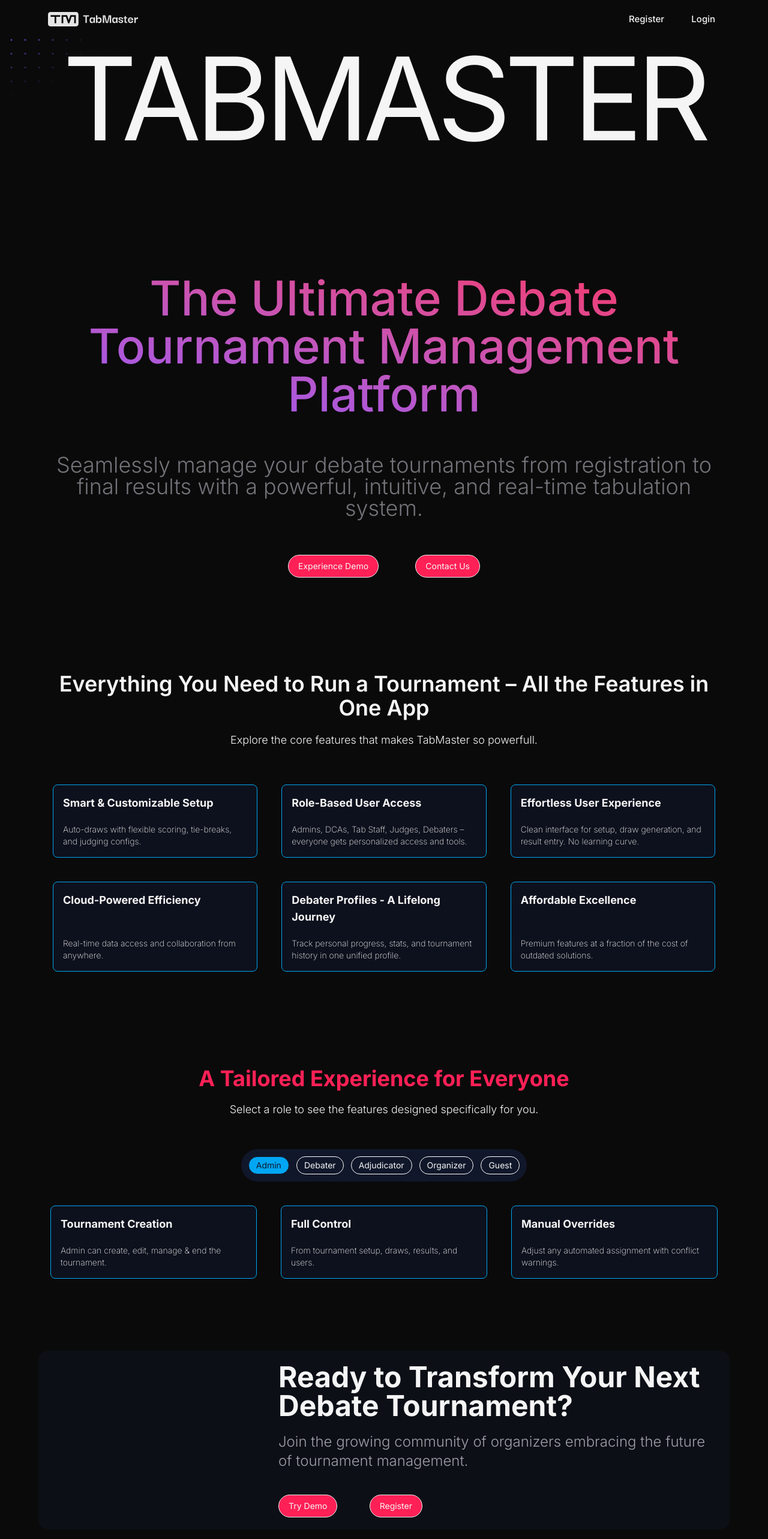
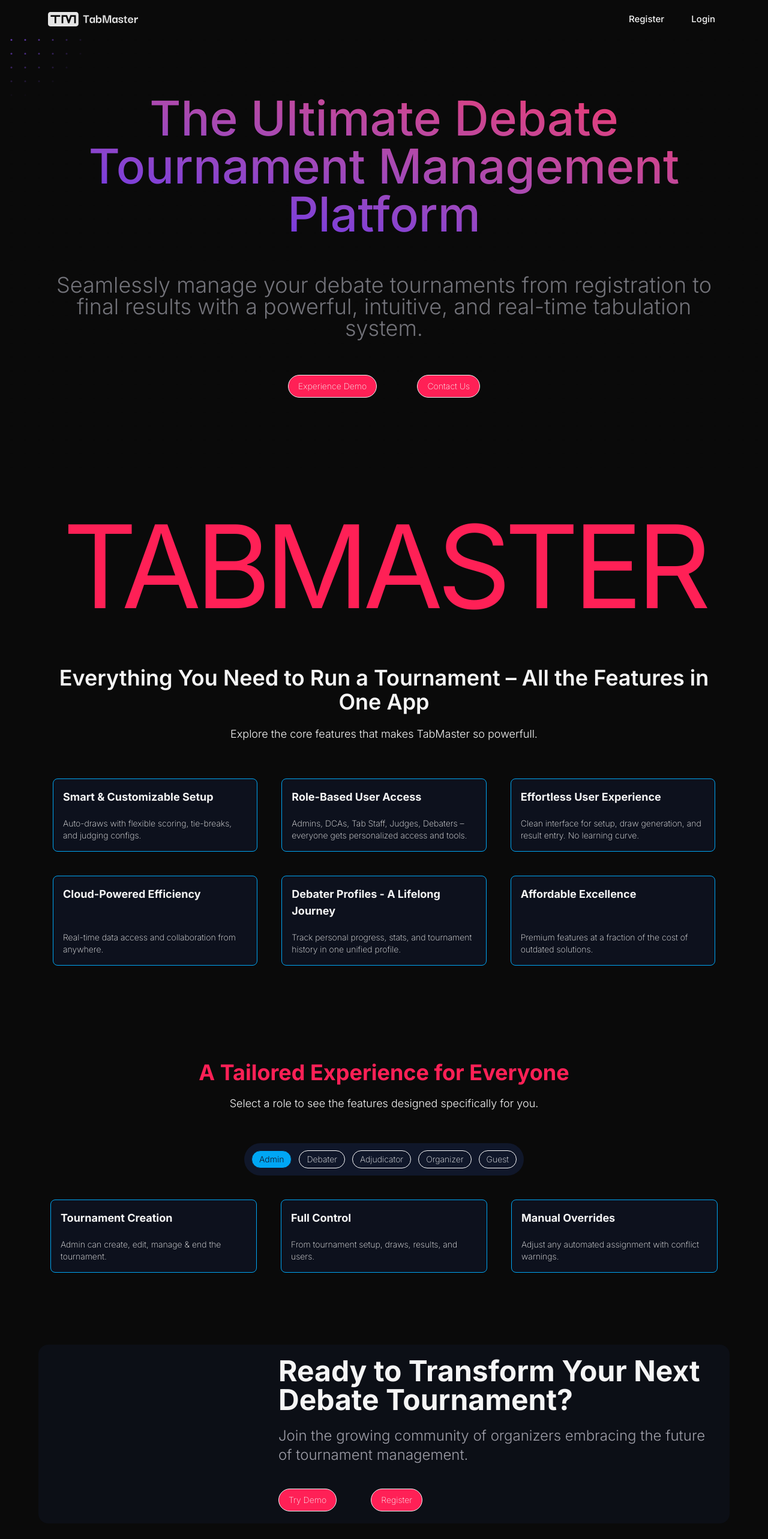
Before and after one commit to Ferdus615/TabMaster, a Next.js app: page / in a window 1280 px wide. Shown: the top 2566 px of the page at 60% size. Built offline with nearby package versions, Linux system fonts and the light colour scheme; grey boxes are pictures that could not be loaded.

Commit message:
code refactor

```diff
--- a/app/globals.css
+++ b/app/globals.css
@@ -81,8 +81,8 @@ body {
   @apply text-[min(6vw,36px)] leading-[min(1,1.5)] font-light text-zinc-text/70 p-5;
 }
 
-@utility gradient-text {
-  @apply text-transparent bg-clip-text bg-linear-to-tr from-violet to-rose;
+@utility gradient-universe {
+  @apply text-transparent bg-clip-text bg-linear-to-tr from-[#5606FF] to-rose;
 }
 
 @utility link-text {
@@ -112,7 +112,7 @@ body {
     @apply grid md:grid-cols-2 lg:grid-cols-3 gap-10;
   }
   .name_style {
-    @apply text-[min(15vw,320px)] font-normal tracking-tighter;
+    @apply text-[min(15vw,320px)] font-normal tracking-tighter z-10 text-transparent bg-clip-text text-center;
   }
 }
 
--- a/app/page.jsx
+++ b/app/page.jsx
@@ -13,10 +13,9 @@ export default function Home() {
   return (
     <div className="flex flex-col items-center justify-center">
       <Navbar />
+      {/* <Hero /> */}
+      <Hero_2 />
       <Name />
-      <Hero_2 />
-      {/* <Hero /> */}
-
       <Feature />
       <Roles />
       <FinalCTA />
--- a/components/LandingPage/Hero_2.jsx
+++ b/components/LandingPage/Hero_2.jsx
@@ -4,13 +4,12 @@ import ButtonR from "../Button/ButtonR";
 const Hero_2 = () => {
   return (
     <div className="flex flex-col items-center justify-center mx-auto max-w-6xl lg:min-h-screen">
-      <h1 className="fluid-text-2 gradient-text sm:text-center">
+      <h1 className="fluid-text-2 gradient-universe sm:text-center">
         The Ultimate Debate Tournament Management Platform
       </h1>
       <p className="fluid-p sm:text-center">
-        Seamlessly manage your debate tournaments from
-        registration to final results with a powerful, intuitive, and real-time
-        tabulation system.
+        Seamlessly manage your debate tournaments from registration to final
+        results with a powerful, intuitive, and real-time tabulation system.
       </p>
 
       <div className="flex flex-col gap-10 sm:flex-row items-center justify-between w-80 mt-5 sm:mt-10">
--- a/components/LandingPage/Name.jsx
+++ b/components/LandingPage/Name.jsx
@@ -1,13 +1,14 @@
+"use client";
 import React from "react";
 
 const Name = () => {
   return (
-    <div className="mt-5 h-70">
-      <span className="name_style">TABMASTER</span>
+    <div className="mb-10 h-[250px]">
+      <span className="text-[min(15vw,320px)] font-normal tracking-tighter text-rose">
+        TABMASTER
+      </span>
     </div>
   );
 };
 
-// mt-5 h-70
-
 export default Name;
--- a/components/button/ButtonR.jsx
+++ b/components/button/ButtonR.jsx
@@ -5,7 +5,7 @@ const ButtonR = ({ link = "#", id = "", text = "Click Me", onClick }) => {
     <a
       href={link}
       id={id}
-      className={`rounded-full border-1 bg-rose px-4 py-2 text-sm hover:bg-persian hover:border-sky`}
+      className={`rounded-full font-extralight border-1 bg-rose px-4 py-2 text-sm hover:bg-persian hover:border-sky`}
     >
       {text}
     </a>
--- a/components/button/RButton.jsx
+++ b/components/button/RButton.jsx
@@ -15,7 +15,7 @@ const SButton = ({
         selected
           ? "bg-sky text-persian hover:border-persian"
           : "bg-transparent hover:bg-slate-700 border-white"
-      } px-3 py-1 rounded-md border-1 text-sm font-regular flex justify-center transition
+      } px-3 py-1 rounded-md border-1 text-sm font-light flex justify-center transition
       hover:cursor-pointer ${className}`}
     >
       {text}
--- a/components/button/SButton.jsx
+++ b/components/button/SButton.jsx
@@ -13,9 +13,9 @@ const SButton = ({
       onClick={onClick}
       className={`${
         selected
-          ? "bg-sky text-persian hover:border-persian"
-          : "bg-transparent hover:bg-slate-700 border-white"
-      } px-3 py-1 rounded-full border-1 text-sm font-regular flex justify-center transition
+          ? "bg-sky text-persian hover:border-persian font-light"
+          : "bg-transparent hover:bg-slate-700 border-white "
+      } px-3 py-1 rounded-full border-1 text-sm font-extralight flex justify-center transition
       hover:cursor-pointer ${className}`}
     >
       {text}
--- a/package.json
+++ b/package.json
@@ -12,11 +12,13 @@
     "gsap": "^3.13.0",
     "next": "15.3.5",
     "react": "^19.0.0",
-    "react-dom": "^19.0.0"
+    "react-dom": "^19.0.0",
+    "three": "^0.179.1"
   },
   "devDependencies": {
     "@eslint/eslintrc": "^3",
     "@tailwindcss/postcss": "^4",
+    "@types/three": "^0.179.0",
     "eslint": "^9",
     "eslint-config-next": "15.3.5",
     "tailwindcss": "^4"
```
Also changed, not shown: 1 other file (tests, documents, lock files or other folders).
